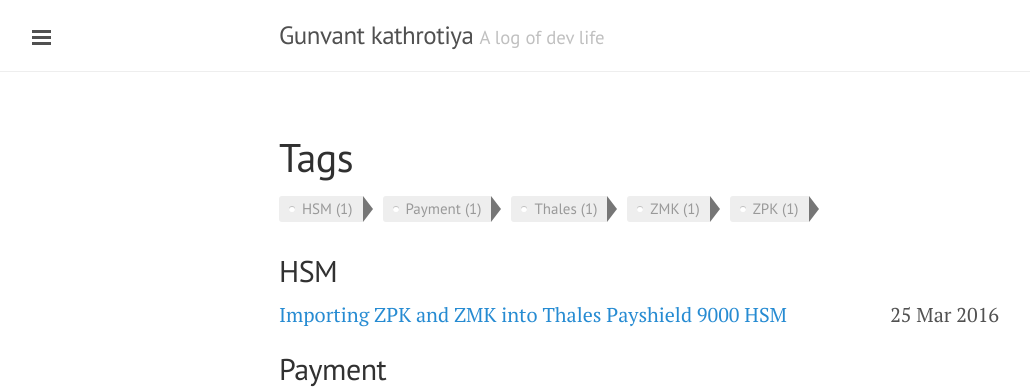
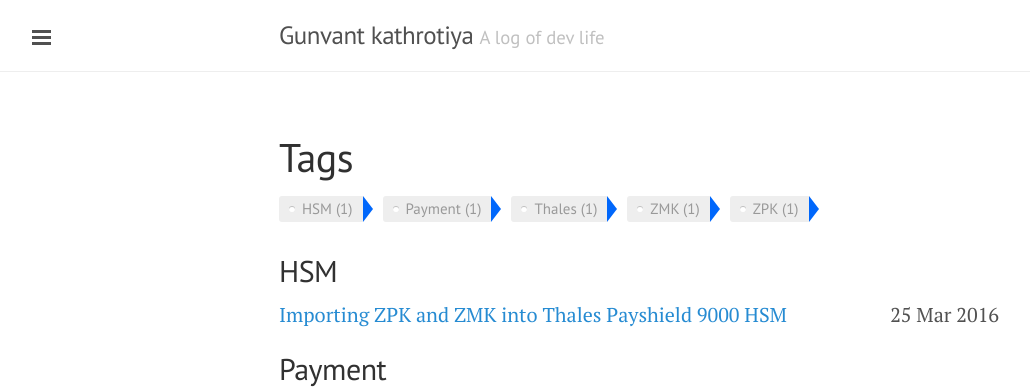
Before and after one commit to glkathrotiya/glkathrotiya.github.io, a Jekyll site: the page built from tags.md, in a window 1280 px wide. Shown: the top 389 px of the page, without its empty margins (1-1031 px from the left). Built offline with Jekyll 4.4.1, drawn with Linux system fonts in a browser that asks for light colours.

Commit message:
Update lanyon.css

```diff
--- a/public/css/lanyon.css
+++ b/public/css/lanyon.css
@@ -576,7 +576,7 @@ a.pagination-item:hover {
 .tag::after {
   background: #fff;
   border-bottom: 13px solid transparent;
-  border-left: 10px solid #767676;
+  border-left: 10px solid #0067FB;
   border-top: 13px solid transparent;
   content: '';
   position: absolute;
```
